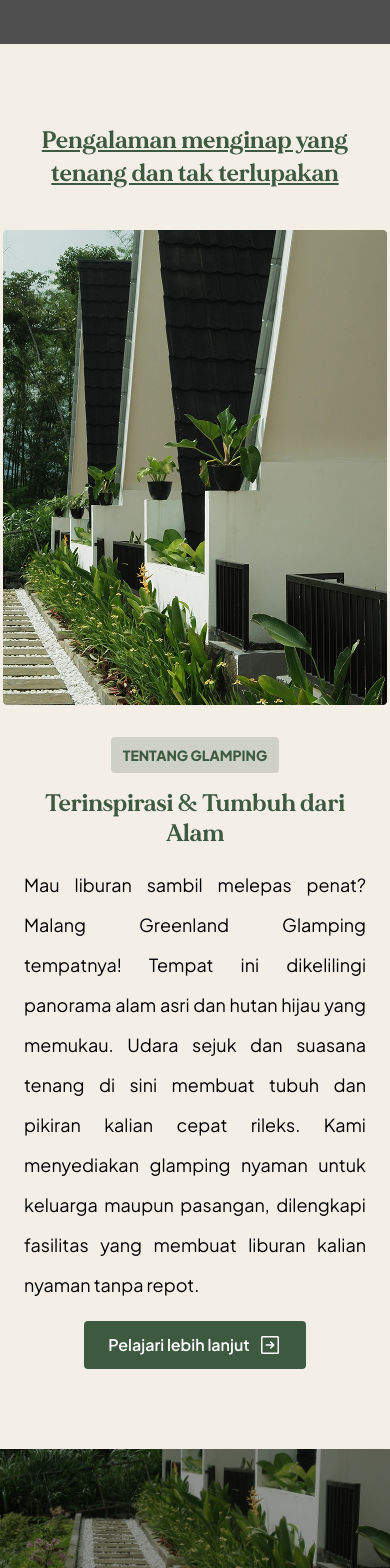
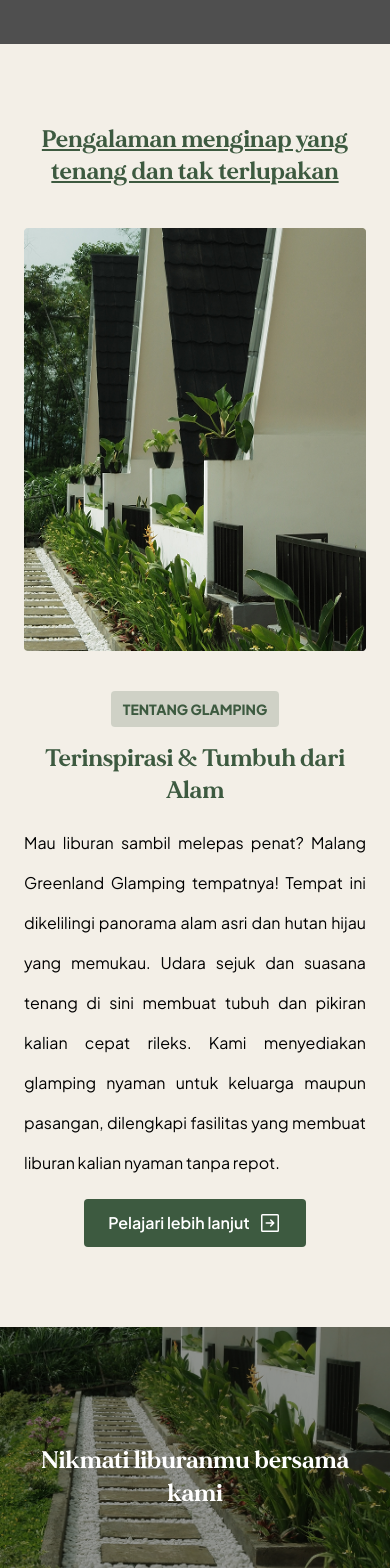
Before and after one commit to aruvin-s/greenland-landing-page, a React (Vite) app: page / in a window 390 px wide. Shown: the part 800-2368 px from the top of the page. Built offline with nearby package versions, Linux system fonts and the light colour scheme; grey boxes are pictures that could not be loaded.

Commit message:
fix: fix showcase section responsive on medium screen

```diff
--- a/src/sections/Showcase.jsx
+++ b/src/sections/Showcase.jsx
@@ -12,30 +12,32 @@ const Showcase = () => {
   return (
     <div>
         <div className="min-h-screen bg-secondary flex flex-col items-center justify-center px-6 py-20 sm:px-10">
-            <div className="font-mirage text-primary font-bold text-2xl sm:text-3xl text-center underline pb-10 sm:pb-16 leading-snug">
+            <div className="font-mirage text-primary font-bold text-2xl sm:text-3xl text-center underline pb-10 sm:pb-16">
                 Pengalaman menginap yang <br />
                 tenang dan tak terlupakan
             </div>
-            <div className="flex flex-col sm:flex-row gap-8 sm:gap-20 items-center max-w-7xl w-full">
+            <div className="flex flex-col lg:flex-row items-center justify-center gap-10 lg:gap-20 max-w-7xl w-full">
+                <div className=" flex justify-center">
                 <img
                     src={image1}
                     alt="Showcase"
-                className="max-w-md sm:max-w-lg object-contain"
+                    className="w-full max-w-md lg:max-w-full object-contain"
                 />
-                <div className="flex flex-col justify-center gap-4 text-center sm:text-left">
-                    <div className="flex justify-center sm:justify-start">
+                </div>
+                <div className="w-full lg:w-1/2 flex flex-col justify-center gap-4 text-center lg:text-left">
+                <div className="flex justify-center lg:justify-start">
                     <Chips text="TENTANG GLAMPING" />
                 </div>
-                    <p className="font-mirage text-primary font-bold text-2xl sm:text-4xl leading-tight">
+                <p className="font-mirage text-primary font-bold text-2xl sm:text-4xl">
                     Terinspirasi & Tumbuh dari Alam
                 </p>
-                    <p className="font-jakarta text-lg/10 sm:text-base/10 text-justify max-w-2xl mx-auto sm:mx-0">
+                <p className="font-jakarta text-base/10 sm:text-lg/10 text-justify max-w-prose mx-auto lg:mx-0">
                     Mau liburan sambil melepas penat? Malang Greenland Glamping tempatnya!
                     Tempat ini dikelilingi panorama alam asri dan hutan hijau yang memukau.
                     Udara sejuk dan suasana tenang di sini membuat tubuh dan pikiran kalian cepat rileks. Kami menyediakan glamping nyaman untuk keluarga maupun pasangan,
                     dilengkapi fasilitas yang membuat liburan kalian nyaman tanpa repot.
                 </p>
-                    <div className="flex justify-center sm:justify-start">
+                <div className="flex justify-center lg:justify-start">
                     <ButtonPrimary
                     position="right"
                     icon={ArrowSquareRightIcon}
```
Lines whose indentation alone changed are shown as unchanged.
